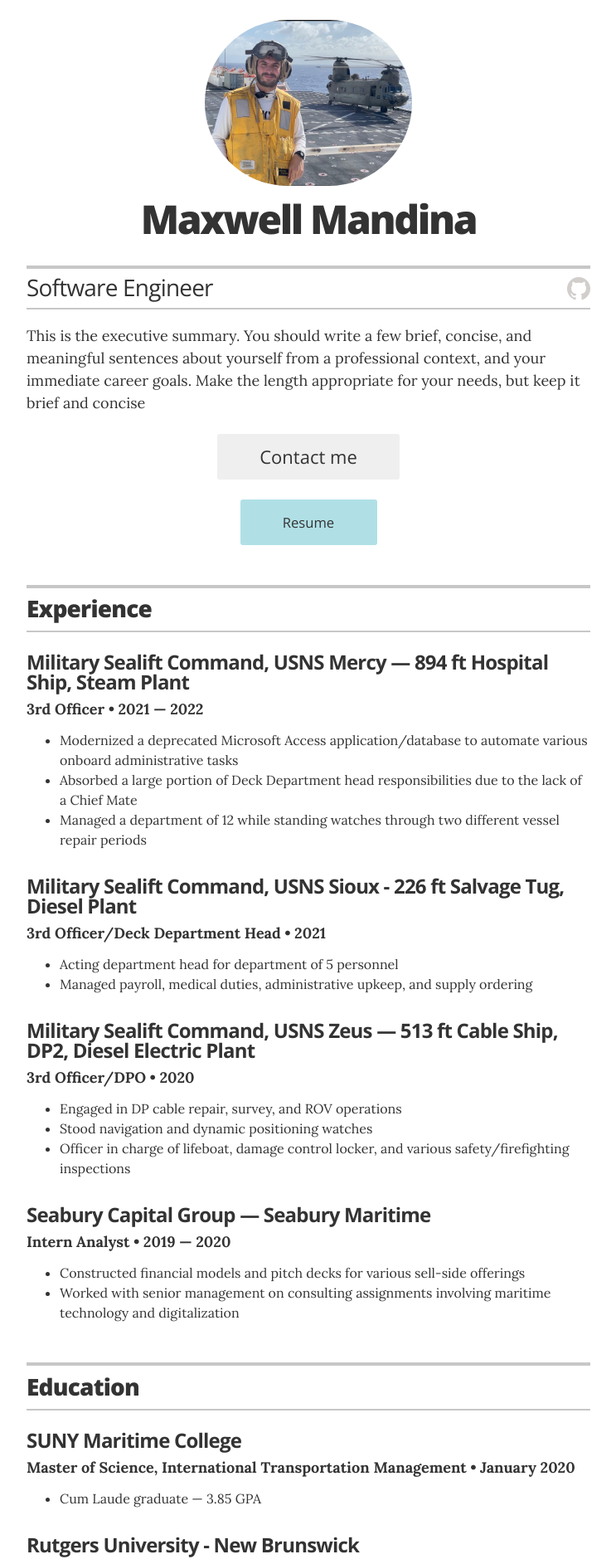
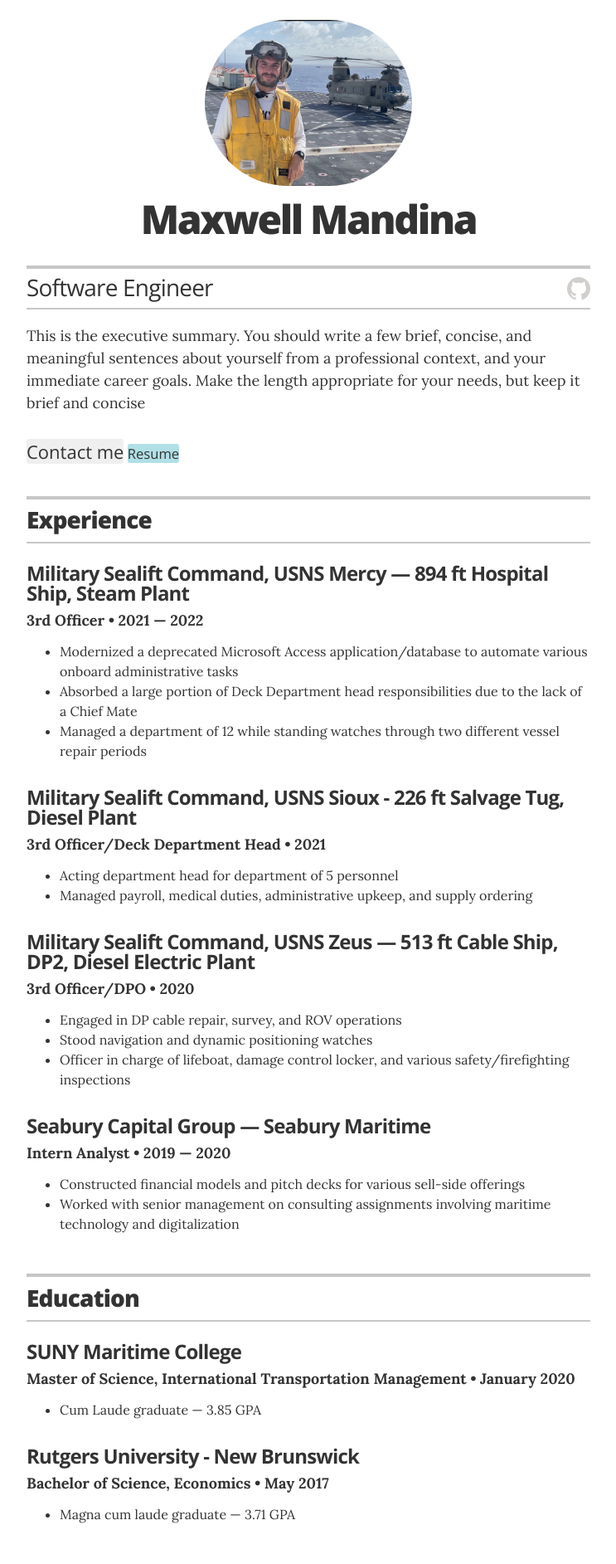
Before and after one commit to mmandina/mmandina.github.io, a Jekyll site: the page built from index.html, in a window 1280 px wide. Shown: the top 1885 px of the page at 83% size, without its empty margins (268-1011 px from the left). Built offline with Jekyll 4.4.1, drawn with Linux system fonts in a browser that asks for light colours.

Commit message:
button formatting

```diff
--- a/_layouts/resume.html
+++ b/_layouts/resume.html
@@ -41,8 +41,10 @@
         </div>
 
         {% if site.resume_looking_for_work == 'yes' %}
-        <a href="mailto:{{ site.resume_contact_email }}" class="contact-button no-print" itemprop="email">Contact me</a>
+        <div>
+          <a href="mailto:{{ site.resume_contact_email }}" class="contact-button no-print" itemprop="email">Contact me</a>
         <a class="resume-button" itemprop="email" href="/_assets/Maxwell Mandina SWE Resume.pdf">Resume</a>
+        </div>
         {% elsif site.resume_looking_for_work == 'no' %}
         <a class="contact-button not-looking no-print">I'm not looking for work right now.</a>
         {% else %}
--- a/_sass/_resume.scss
+++ b/_sass/_resume.scss
@@ -114,7 +114,7 @@
   background-color: #efefef;
   text-decoration: none;
   text-align: center;
-  display: block;
+  display: inline;
   margin: 1.5rem auto;
   width: 220px;
   font-size: 1.375rem;
@@ -135,7 +135,7 @@
   background-color: powderblue;
   text-decoration: none;
   text-align: center;
-  display: block;
+  display: inline;
   margin: 1.5rem auto;
   width: 165px;
   font-size: 1.04rem;
```
